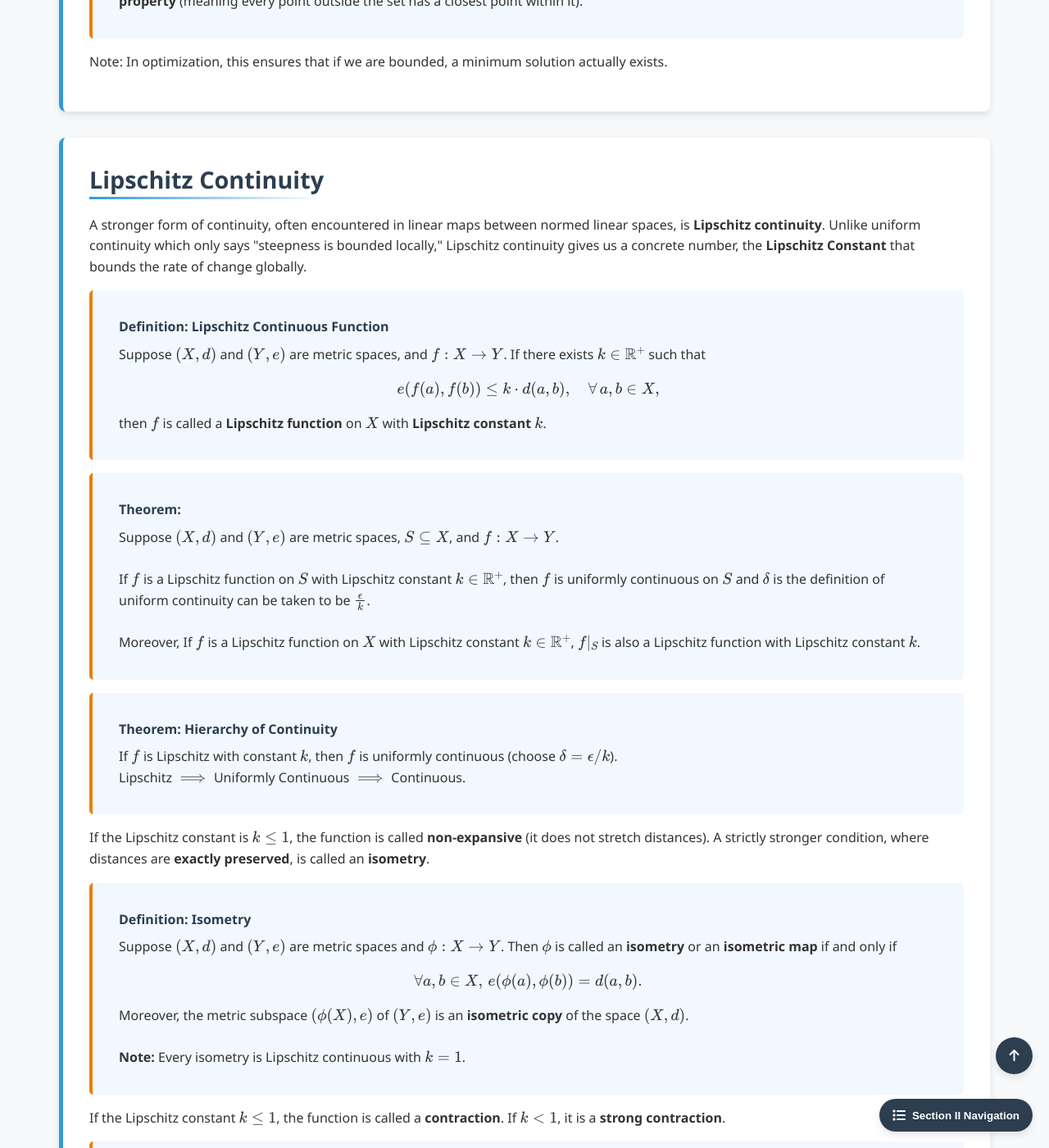
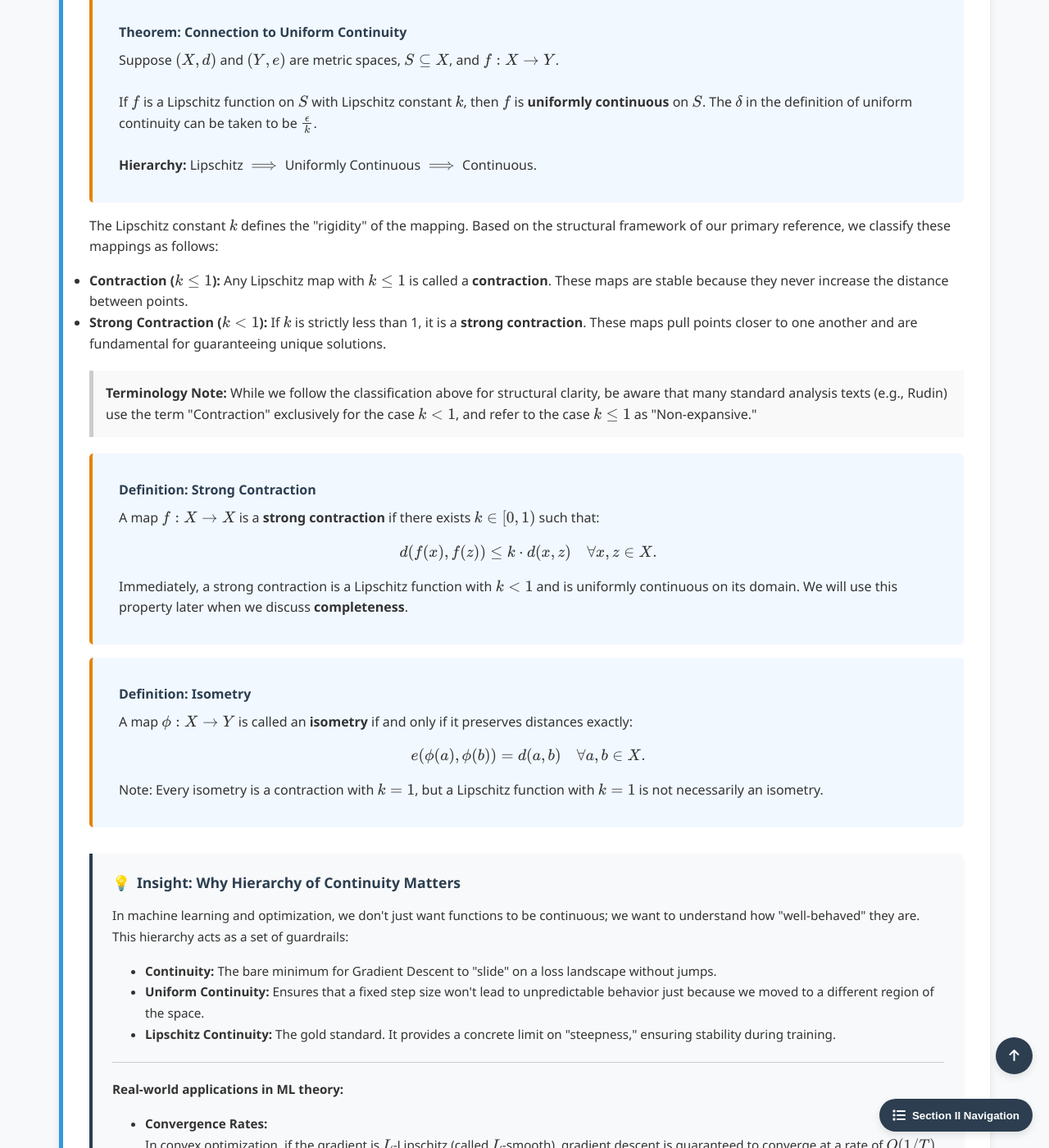
Before and after one commit to Yusukey01/yusukey01.github.io, a Jekyll site: the page built from Mathematics/Calculus/continuity.html, in a window 1280 px wide and 1400 px high, scrolled down 4608 px. Shown: the whole window at 82% size. Built offline with Jekyll 4.4.1, drawn with Linux system fonts in a browser that asks for light colours; some of the changed text lies outside the part shown.

Commit message:
Start II-18 version2

```diff
--- a/Mathematics/Calculus/continuity.html
+++ b/Mathematics/Calculus/continuity.html
@@ -193,18 +193,18 @@ noindex: true
 
                 <div class="proof">
                     <span class="proof-title">Proof:</span>
-                    Suppose \(U\) is an open subset of \(Z\). Then \(U \cap f(X)\) is open in \((f(X), e)\) because
-                    \(Z\) is a metric superspace of \((f(X), e)\), and \(U \cap f(X) = W \cap f(X) \) for some open
-                    subset \(W\) of \((Y, e)\) because \((f(X), e)\) is metric subspace of \((Y, e)\). Thus,
+                    Suppose \(U\) is an open subset of \(Z\). Then \(U \cap f(X)\) is open in \((f(X), e)\) because \(Z\) is a
+                    metric superspace of \((f(X), e)\). Since \((f(X), e)\) is a metric subspace of \((Y, e)\), we have
+                    \(U \cap f(X) = W \cap f(X)\) for some open subset \(W\) of \((Y, e)\). Thus,
                     \[
                     \begin{align*}
-                    f^{-1}(U) &= f^{-1}(U \cap f(X)) \\\\
-                              &= f^{-1}(W \cap f(X)) \\\\
-                              &= f^{-1}(W),
+                    f^{-1}(U) &= f^{-1}(U \cap f(X)) \\
+                            &= f^{-1}(W \cap f(X)) \\
+                            &= f^{-1}(W),
                     \end{align*}
                     \]
-                    which is open in \(X\) because \(f: X \to Y\) is continuous. Since \(U\) is any open subset of \(Z\), this implies
-                    \(f: X \to Z\) is also continuous.
+                    which is open in \(X\) because \(f: X \to Y\) is a continuous function. Since \(U\) was an arbitrary open subset
+                    of \(Z\), this implies \(f: X \to Z\) is also continuous.
                 </div>
 
                 <div class="theorem">
@@ -235,74 +235,44 @@ noindex: true
 
             <section id="uniform" class="section-content">
                 <h2>Uniform Continuity</h2>
-
                 <p>
-                    In standard continuity, the \(\delta\) depends on both \(\epsilon\) and the point \(z\).
-                    This means a function could get infinitely steep in some regions (like \(f(x) = 1/x\) near 0), requiring
-                    an infinitely small \(\delta\).
-                    <strong>Uniform continuity</strong> demands a single \(\delta\) that works for the entire domain.
+                    Standard continuity is a <strong>local</strong> property. It only guarantees that for each point \(z\), there is a \(\delta\)
+                    that works for its immediate neighborhood. But as we move across the domain, this \(\delta\) might need to become
+                    infinitely small to keep the output change within \(\epsilon\).
                 </p>
 
                 <div class="theorem">
                     <span class="theorem-title">Definition: Uniformly Continuous Function</span>
-                    Suppose \((X, d)\) and \((Y, e)\) are metric spaces and \(f: X \to Y\). Suppose \(S \subseteq X\).
-                    Then \(f\) is said to be <strong>uniformly continuous</strong> on \(S\) if and only if for every \(\epsilon \in \mathbb{R}^+\),
-                    there exists \(\delta \in \mathbb{R}^+\) such that for <strong>every</strong> \(x, z \in S\) with \(d(z, x) < \delta\), we have:
+                    Suppose \((X, d)\) and \((Y, e)\) are metric spaces and \(f: X \to Y\).
+                    \(f\) is <strong>uniformly continuous</strong> on \(X\) if and only if for every \(\epsilon > 0\),
+                    there exists a <strong>single</strong> \(\delta > 0\) such that for <strong>all</strong> \(x, z \in X\):
                     \[
-                    e(f(z), f(x)) < \epsilon.
+                    d(z, x) < \delta \implies e(f(z), f(x)) < \epsilon.
                     \]
                 </div>
 
-                <div class="theorem">
-                    <span class="theorem-title">Theorem:</span>
-                    Suppose \((X, d)\) and \((Y, e)\) are metric spaces, \(S \subseteq X\), and \(f: X \to Y\).
-                    <br><br>
-                    If \(f\) is uniformly continuous on \(S\), then the restriction of \(f\) to \(S\) denoted by
-                    \[
-                    f |_S : S \to Y
-                    \]
-                    is continuous.
-                    <br><br>
-                    Moreover, if \(f\) is uniformly continuous on \(X\), then \(f |_S \) is uniformly continuous
-                    on \(S\).
-                </div>
-
                 <div class="insight-box">
-                    <h3>Insight: Why Uniformity Matters in Optimization</h3>
+                    <h3>Insight: Global Stability</h3>
                     <p>
-                        Consider gradient descent with a fixed learning rate (step size).
-                        If the loss function is <strong>not</strong> uniformly continuous, its steepness could change
-                        drastically across the landscape. A step size that is safe in a flat region might cause the
-                        algorithm to diverge (explode) in a steep region. Uniform continuity ensures that the function's
-                        behavior is consistent enough that a "safe" step size exists globally.
+                        Standard continuity only guarantees a \(\delta\) for each specific point.
+                        For a function like \(f(x) = 1/x\) on \((0, 1]\), the required \(\delta\) shrinks to zero as we approach \(0\).
+                    </p>
+                    <p>
+                        <strong>Uniform continuity</strong> prevents this by requiring a single \(\delta\) that works everywhere.
+                        In later chapters, we will see that if a domain is "closed and bounded" (a property called <strong>compactness</strong>),
+                        any continuous function is guaranteed to be uniformly continuous.
                     </p>
                 </div>
 
-                <p>
-                    An important fact (the Heine-Cantor theorem) is that any continuous function is uniformly continuous
-                    on all <strong>compact</strong> subsets of its domain. While we will discuss compactness in depth later,
-                    for the context of optimization, the following working definition is particularly useful:
-                </p>
-
-                <div class="theorem">
-                    <span class="theorem-title">Definition: Compactness</span>
-                    Suppose \(X\) is a metric space. Then \(X\) is said to be a <strong>compact metric space</strong> if and
-                    only if \(X\) is bounded and has the <strong>nearest-point property</strong> (meaning every point outside the set has a closest point within it).
-                </div>
-
-                <p>
-                    Note: In optimization, this ensures that if we are bounded, a minimum solution actually exists.
-                </p>
-
             </section>
 
-            <section id="lipschitz" class="section-content">
+           <section id="lipschitz" class="section-content">
                 <h2>Lipschitz Continuity</h2>
 
                 <p>
                     A stronger form of continuity, often encountered in linear maps between normed linear spaces, is
                     <strong>Lipschitz continuity</strong>. Unlike uniform continuity which only says "steepness is bounded locally,"
-                    Lipschitz continuity gives us a concrete number, the <strong>Lipschitz Constant</strong> that bounds the rate
+                    Lipschitz continuity gives us a concrete number, the <strong>Lipschitz constant</strong>, that bounds the rate
                     of change globally.
                 </p>
 
@@ -314,65 +284,76 @@ noindex: true
                     e(f(a), f(b)) \leq k \cdot d(a, b), \quad \forall \, a, b \in X,
                     \]
                     then \(f\) is called a <strong>Lipschitz function</strong> on \(X\) with <strong>Lipschitz constant</strong> \(k\).
-                 </div>
-
-                <div class="theorem">
-                    <span class="theorem-title">Theorem:</span>
-                    Suppose \((X, d)\) and \((Y, e)\) are metric spaces, \(S \subseteq X\), and \(f: X \to Y\).
-                    <br><br>
-                    If \(f\) is a Lipschitz function on \(S\) with Lipschitz constant \(k \in \mathbb{R}^+\), then \(f\) is uniformly continuous on \(S\)
-                    and \(\delta\) is the definition of uniform continuity can be taken to be \(\frac{\epsilon}{k}\).
-                    <br><br>
-                    Moreover, If \(f\) is a Lipschitz function on \(X\) with Lipschitz constant \(k \in \mathbb{R}^+\),
-                    \(f |_S\) is also a Lipschitz function with Lipschitz constant \(k\).
                 </div>
 
                 <div class="theorem">
-                    <span class="theorem-title">Theorem: Hierarchy of Continuity</span>
-                    If \(f\) is Lipschitz with constant \(k\), then \(f\) is uniformly continuous (choose \(\delta = \epsilon/k\)).
-                    <br>
-                    Lipschitz \(\implies\) Uniformly Continuous \(\implies\) Continuous.
+                    <span class="theorem-title">Theorem: Connection to Uniform Continuity</span>
+                    Suppose \((X, d)\) and \((Y, e)\) are metric spaces, \(S \subseteq X\), and \(f: X \to Y\).
+                    <br><br>
+                    If \(f\) is a Lipschitz function on \(S\) with Lipschitz constant \(k\), then \(f\) is <strong>uniformly continuous</strong> on \(S\).
+                    The \(\delta\) in the definition of uniform continuity can be taken to be \(\frac{\epsilon}{k}\).
+                    <br><br>
+                    <strong>Hierarchy:</strong> Lipschitz \(\implies\) Uniformly Continuous \(\implies\) Continuous.
                 </div>
 
                 <p>
-                    If the Lipschitz constant is \(k \le 1\), the function is called <strong>non-expansive</strong> (it does not stretch distances).
-                    A strictly stronger condition, where distances are <strong>exactly preserved</strong>, is called an <strong>isometry</strong>.
+                    The Lipschitz constant \(k\) defines the "rigidity" of the mapping. Based on the structural framework
+                    of our primary reference, we classify these mappings as follows:
                 </p>
+
+                <ul>
+                    <li>
+                        <strong>Contraction (\(k \le 1\)):</strong> Any Lipschitz map with \(k \le 1\) is called a <strong>contraction</strong>.
+                        These maps are stable because they never increase the distance between points.
+                    </li>
+                    <li>
+                        <strong>Strong Contraction (\(k < 1\)):</strong> If \(k\) is strictly less than 1, it is a <strong>strong contraction</strong>.
+                        These maps pull points closer to one another and are fundamental for guaranteeing unique solutions.
+                    </li>
+                </ul>
+
+                <div class="note-box" style="background-color: #f9f9f9; border-left: 5px solid #ccc; padding: 15px; margin: 20px 0;">
+                    <strong>Terminology Note:</strong> While we follow the classification above for structural clarity,
+                    be aware that many standard analysis texts (e.g., Rudin) use the term "Contraction"
+                    exclusively for the case \(k < 1\), and refer to the case \(k \le 1\) as "Non-expansive."
+                </div>
+
+                <div class="theorem">
+                    <span class="theorem-title">Definition: Strong Contraction</span>
+                    A map \(f: X \to X\) is a <strong>strong contraction</strong> if there exists \(k \in [0, 1)\) such that:
+                    \[
+                    d(f(x), f(z)) \leq k \cdot d(x, z) \quad \forall x, z \in X.
+                    \]
+                    Immediately, a strong contraction is a Lipschitz function with \(k < 1\) and is uniformly continuous on its domain.
+                    We will use this property later when we discuss <strong>completeness</strong>.
+                </div>
 
                 <div class="theorem">
                     <span class="theorem-title">Definition: Isometry</span>
-                    Suppose \((X, d)\) and \((Y, e)\) are metric spaces and \(\phi: X \to Y\). Then \(\phi\) is called an
-                    <strong>isometry</strong> or an <strong>isometric map</strong> if and only if
+                    A map \(\phi: X \to Y\) is called an <strong>isometry</strong> if and only if it preserves distances exactly:
                     \[
-                    \forall a, b \in X, \, e(\phi(a), \phi(b)) = d(a, b).
+                    e(\phi(a), \phi(b)) = d(a, b) \quad \forall a, b \in X.
                     \]
-                    Moreover, the metric subspace \((\phi(X), e)\) of \((Y, e)\) is an <strong>isometric copy</strong> of the
-                    space \((X, d)\).
-                    <br><br>
-                    <strong>Note:</strong> Every isometry is Lipschitz continuous with \(k=1\).
+                    Note: Every isometry is a contraction with \(k=1\), but a Lipschitz function with \(k=1\) is not necessarily an isometry.
                 </div>
 
-                <p>
-                    If the Lipschitz constant \(k \leq 1\), the function is called a <strong>contraction</strong>.
-                    If \(k < 1\), it is a <strong>strong contraction</strong>.
-                </p>
 
-                <div class="theorem">
-                    <span class="theorem-title">Definition: Strong Contraction</span>
-                    A map \(f: X \to X\) is a strong contraction if there exists \(k \in [0, 1)\) such that:
-                    \[
-                    d(f(x), f(z)) \leq k \cdot d(x, z) \quad \forall x, z \in X.
-                    \]
-                </div>
-
-                <p>
-                    Immediately, the strong contraction \(f\) is a Lipschitz function with Lipschitz constant \(k < 1\), and uniformly
-                    continuous on its domain. We will use the strong contraction later when we discuss completeness.
-                </p>
 
                 <div class="insight-box">
-                    <h3>Insight: The Backbone of Stability</h3>
-                    <p>Lipschitz constants are ubiquitous in modern ML theory:</p>
+                    <h3>Insight: Why Hierarchy of Continuity Matters</h3>
+                    <p>
+                        In machine learning and optimization, we don't just want functions to be continuous;
+                        we want to understand how "well-behaved" they are. This hierarchy acts as a set of guardrails:
+                    </p>
+                    <ul style="padding-left: 40px;">
+                        <li><strong>Continuity:</strong> The bare minimum for Gradient Descent to "slide" on a loss landscape without jumps.</li>
+                        <li><strong>Uniform Continuity:</strong> Ensures that a fixed step size won't lead to unpredictable behavior just because we moved to a different region of the space.</li>
+                        <li><strong>Lipschitz Continuity:</strong> The gold standard. It provides a concrete limit on "steepness," ensuring stability during training.</li>
+                    </ul>
+
+                    <hr style="margin: 20px 0; border: 0; border-top: 1px solid #ccc;">
+
+                    <p><strong>Real-world applications in ML theory:</strong></p>
                     <ul style="padding-left: 40px;">
                         <li>
                             <strong>Convergence Rates:</strong><br>
```
Also changed, not shown: other parts of Mathematics/Calculus/continuity.html (+2 -3 lines).
